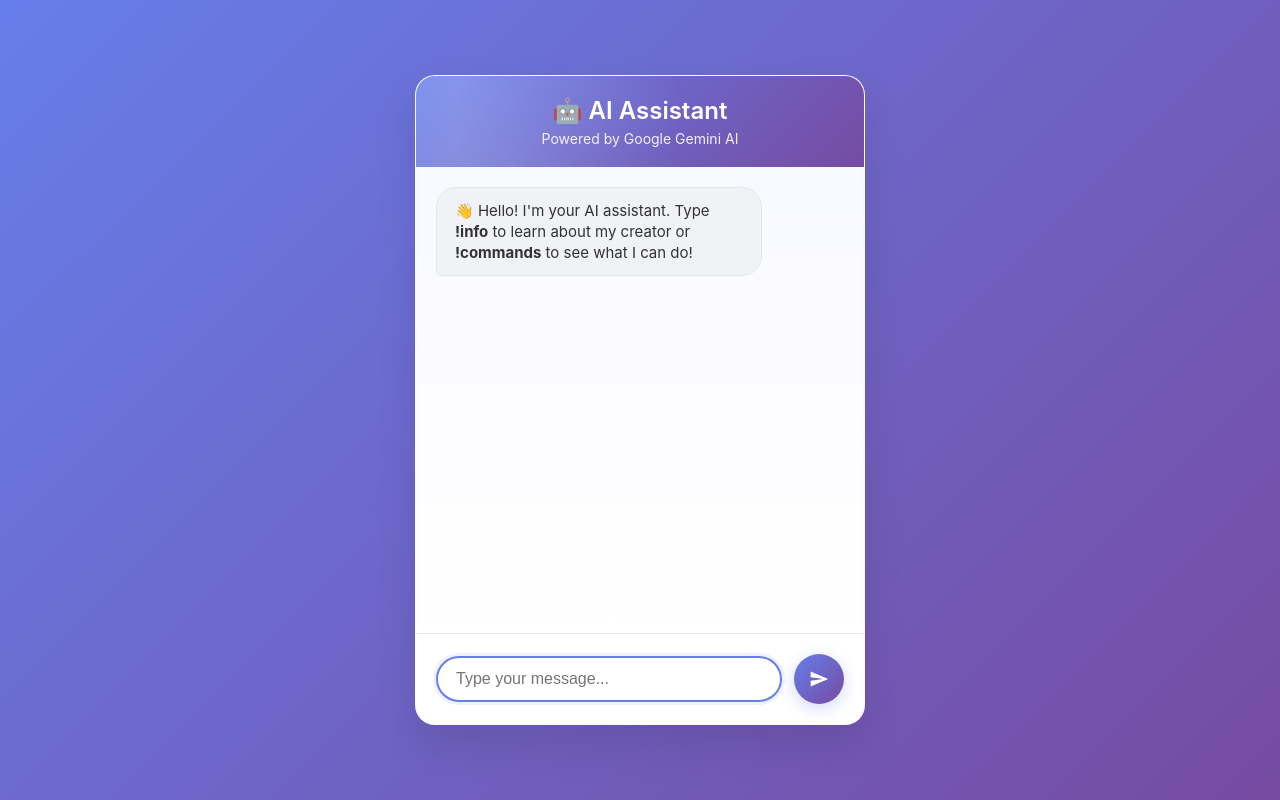
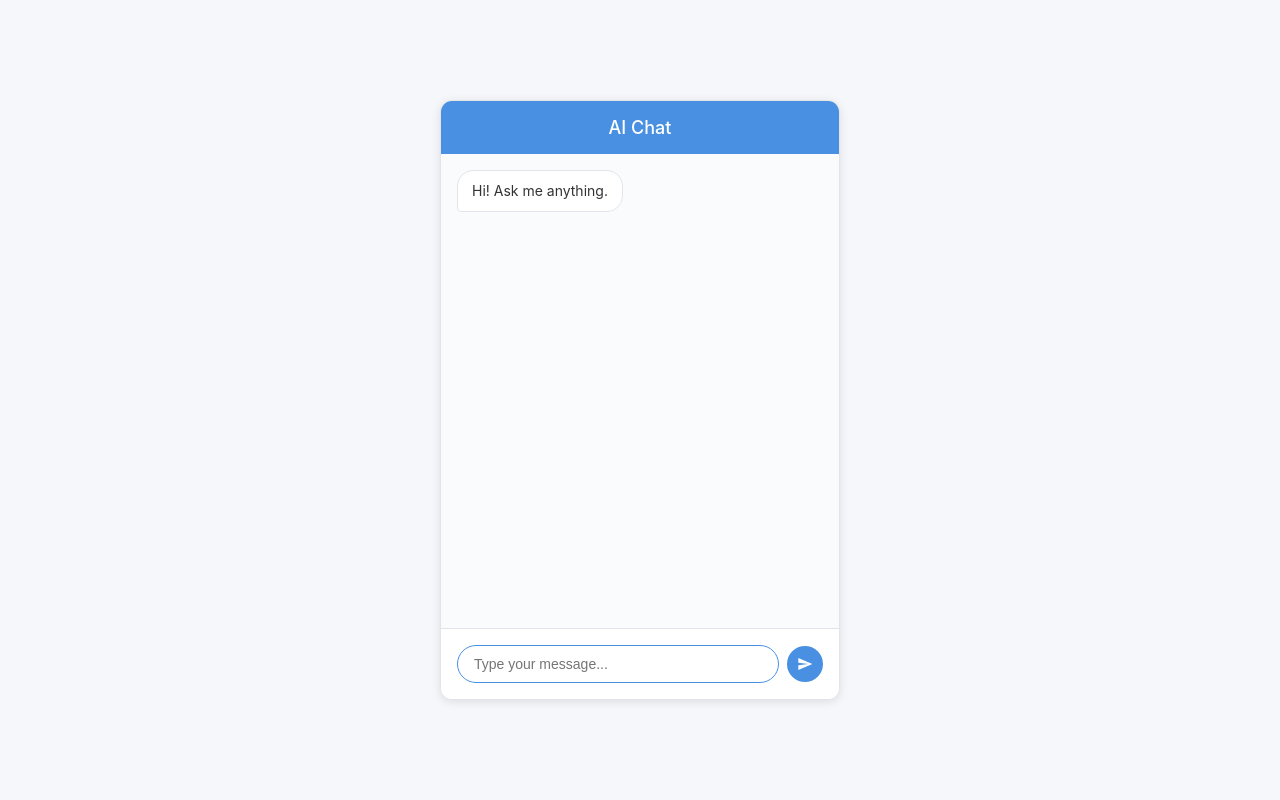
Before and after one commit to 2003Arjun/Ai-ChatBot, a Flask app: page / in a window 1280 px wide. Run offline with Flask 3, Linux system fonts and the light colour scheme.

Commit message:
feat(AI-Chatbot): Enhance chat functionality and improve UI design
- Integrate weather API for real-time weather information
- Refactor Gemini chat response to use system prompts and decode HTML entities
- Update UI to remove animations and use a simpler color scheme
- Add Markdown support for bot responses
- Optimize scrolling and improve overall user experience

```diff
--- a/AI-Chatbot/chatbot.py
+++ b/AI-Chatbot/chatbot.py
@@ -4,6 +4,7 @@ import torch
 import wikipedia
 from model import NeuralNet
 from nltk_utils import bag_of_words, tokenize
+from weather_api import get_weather
 
 # Load intents file
 with open('intents.json', 'r') as json_data:
@@ -28,9 +29,7 @@ bot_name = "Bot"
 info_triggered = False  # This keeps state between calls
 
 
-def get_weather(city):
-    # Placeholder: Replace this with real API calls
-    return f"The weather in {city} is warm and sunny with a high of 30°C."
+
 
 
 def get_response(sentence):
--- a/AI-Chatbot/requirements.txt
+++ b/AI-Chatbot/requirements.txt
@@ -6,3 +6,4 @@ torch
 nltk
 numpy
 wikipedia
+requests
--- a/AI-Chatbot/templates/index.html
+++ b/AI-Chatbot/templates/index.html
@@ -4,6 +4,7 @@
     <meta charset="UTF-8">
     <meta name="viewport" content="width=device-width, initial-scale=1.0">
     <title>AI Chatbot</title>
+    <script src="https://cdn.jsdelivr.net/npm/marked/marked.min.js"></script>
     <style>
         * {
             margin: 0;
@@ -12,8 +13,8 @@
         }
 
         body {
-            font-family: 'Inter', -apple-system, BlinkMacSystemFont, 'Segoe UI', sans-serif;
-            background: linear-gradient(135deg, #667eea 0%, #764ba2 100%);
+            font-family: -apple-system, BlinkMacSystemFont, 'Segoe UI', sans-serif;
+            background: #f5f7fa;
             min-height: 100vh;
             display: flex;
             justify-content: center;
@@ -22,18 +23,16 @@
         }
 
         .chat-container {
-            background: rgba(255, 255, 255, 0.95);
-            backdrop-filter: blur(20px);
-            border: 1px solid rgba(255, 255, 255, 0.2);
-            box-shadow: 0 20px 40px rgba(0, 0, 0, 0.1);
-            border-radius: 20px;
+            background: white;
+            border: 1px solid #e1e5e9;
+            box-shadow: 0 2px 10px rgba(0, 0, 0, 0.1);
+            border-radius: 12px;
             width: 100%;
-            max-width: 450px;
-            height: 650px;
+            max-width: 400px;
+            height: 600px;
             display: flex;
             flex-direction: column;
             overflow: hidden;
-            animation: slideUp 0.6s ease-out;
         }
 
         @keyframes slideUp {
@@ -48,76 +47,36 @@
         }
 
         .chat-header {
-            background: linear-gradient(135deg, #667eea 0%, #764ba2 100%);
+            background: #4a90e2;
             color: white;
-            padding: 20px;
+            padding: 16px;
             text-align: center;
-            position: relative;
-            overflow: hidden;
-        }
-
-        .chat-header::before {
-            content: '';
-            position: absolute;
-            top: 0;
-            left: -100%;
-            width: 100%;
-            height: 100%;
-            background: linear-gradient(90deg, transparent, rgba(255,255,255,0.2), transparent);
-            animation: shimmer 3s infinite;
-        }
-
-        @keyframes shimmer {
-            0% { left: -100%; }
-            100% { left: 100%; }
         }
 
         .chat-title {
-            font-size: 24px;
-            font-weight: 600;
-            margin-bottom: 5px;
-        }
-
-        .chat-subtitle {
-            font-size: 14px;
-            opacity: 0.9;
+            font-size: 18px;
+            font-weight: 500;
+            margin: 0;
         }
 
         #chat-box {
             flex: 1;
-            padding: 20px;
+            padding: 16px;
             overflow-y: auto;
-            background: linear-gradient(to bottom, #f8f9ff, #ffffff);
+            background: #fafbfc;
         }
 
         #chat-box::-webkit-scrollbar {
-            width: 6px;
-        }
-
-        #chat-box::-webkit-scrollbar-track {
-            background: #f1f1f1;
-            border-radius: 10px;
+            width: 4px;
         }
 
         #chat-box::-webkit-scrollbar-thumb {
-            background: linear-gradient(135deg, #667eea, #764ba2);
-            border-radius: 10px;
+            background: #ccc;
+            border-radius: 2px;
         }
 
         .message-container {
-            margin-bottom: 20px;
-            animation: fadeIn 0.5s ease-out;
-        }
-
-        @keyframes fadeIn {
-            from {
-                opacity: 0;
-                transform: translateY(10px);
-            }
-            to {
-                opacity: 1;
-                transform: translateY(0);
-            }
+            margin-bottom: 12px;
         }
 
         .user-message {
@@ -131,26 +90,34 @@
         }
 
         .message-bubble {
-            max-width: 80%;
-            padding: 12px 18px;
-            border-radius: 20px;
-            font-size: 15px;
+            max-width: 85%;
+            padding: 10px 14px;
+            border-radius: 16px;
+            font-size: 14px;
             line-height: 1.4;
             word-wrap: break-word;
-            position: relative;
         }
 
         .user-bubble {
-            background: linear-gradient(135deg, #667eea, #764ba2);
+            background: #4a90e2;
             color: white;
-            border-bottom-right-radius: 5px;
+            border-bottom-right-radius: 4px;
         }
 
         .bot-bubble {
-            background: #f0f2f5;
+            background: white;
             color: #333;
-            border-bottom-left-radius: 5px;
-            border: 1px solid #e4e6ea;
+            border-bottom-left-radius: 4px;
+            border: 1px solid #e1e5e9;
+        }
+
+        .bot-bubble ul, .bot-bubble ol {
+            margin: 8px 0;
+            padding-left: 20px;
+        }
+
+        .bot-bubble li {
+            margin: 4px 0;
         }
 
         .typing-indicator {
@@ -189,64 +156,54 @@
         }
 
         .input-area {
-            padding: 20px;
+            padding: 16px;
             background: white;
-            border-top: 1px solid #e4e6ea;
+            border-top: 1px solid #e1e5e9;
             display: flex;
-            gap: 12px;
+            gap: 8px;
             align-items: center;
         }
 
         #user-input {
             flex: 1;
-            padding: 12px 18px;
-            border: 2px solid #e4e6ea;
-            border-radius: 25px;
-            font-size: 16px;
+            padding: 10px 16px;
+            border: 1px solid #ddd;
+            border-radius: 20px;
+            font-size: 14px;
             outline: none;
-            transition: all 0.3s ease;
-            background: #f8f9ff;
+            background: #f9f9f9;
         }
 
         #user-input:focus {
-            border-color: #667eea;
+            border-color: #4a90e2;
             background: white;
-            box-shadow: 0 0 0 3px rgba(102, 126, 234, 0.1);
         }
 
         .send-button {
-            background: linear-gradient(135deg, #667eea, #764ba2);
+            background: #4a90e2;
             border: none;
             color: white;
-            width: 50px;
-            height: 50px;
+            width: 36px;
+            height: 36px;
             border-radius: 50%;
             cursor: pointer;
             display: flex;
             align-items: center;
             justify-content: center;
-            transition: all 0.3s ease;
-            box-shadow: 0 4px 15px rgba(102, 126, 234, 0.3);
         }
 
         .send-button:hover {
-            transform: translateY(-2px);
-            box-shadow: 0 6px 20px rgba(102, 126, 234, 0.4);
-        }
-
-        .send-button:active {
-            transform: translateY(0);
+            background: #357abd;
         }
 
         .send-button:disabled {
-            opacity: 0.6;
+            opacity: 0.5;
             cursor: not-allowed;
-            transform: none;
         }
 
         .send-icon {
-            width: 20px;
-            height: 20px;
+            width: 16px;
+            height: 16px;
             fill: currentColor;
         }
 
@@ -266,14 +223,13 @@
 <body>
     <div class="chat-container">
         <div class="chat-header">
-            <div class="chat-title">🤖 AI Assistant</div>
-            <div class="chat-subtitle">Powered by Google Gemini AI</div>
+            <div class="chat-title">AI Chat</div>
         </div>
 
         <div id="chat-box">
             <div class="message-container bot-message">
                 <div class="message-bubble bot-bubble">
-                    👋 Hello! I'm your AI assistant. Type <strong>!info</strong> to learn about my creator or <strong>!commands</strong> to see what I can do!
+                    Hi! Ask me anything.
                 </div>
             </div>
         </div>
@@ -298,6 +254,30 @@
     </div>
 
     <script>
+        function hasMarkdownSyntax(text) {
+            // Check if text contains common markdown patterns
+            return /^\s*[\*\-]\s+/.test(text) || // bullet points
+                   /^\s*\d+\.\s+/.test(text) || // numbered lists
+                   /\*\*.*\*\*/.test(text) || // bold
+                   /\*.*\*/.test(text) || // italic
+                   /^#+\s/.test(text); // headers
+        }
+
+        function convertMarkdownToHtml(text) {
+            // Only convert if markdown syntax is detected
+            if (!hasMarkdownSyntax(text)) {
+                return text.replace(/\n/g, '<br>');
+            }
+
+            // Use marked.js for proper markdown conversion
+            try {
+                return marked.parse(text);
+            } catch (e) {
+                // Fallback to simple line break conversion
+                return text.replace(/\n/g, '<br>');
+            }
+        }
+
         async function sendMessage() {
             const input = document.getElementById("user-input");
             const message = input.value.trim();
@@ -307,11 +287,13 @@
             const sendButton = document.getElementById("send-button");
             const typingIndicator = document.getElementById("typing-indicator");
 
-            // Add user message
-            const userMessageDiv = document.createElement('div');
-            userMessageDiv.className = 'message-container user-message';
-            userMessageDiv.innerHTML = `<div class="message-bubble user-bubble">${message}</div>`;
-            chatBox.appendChild(userMessageDiv);
+            // Add user message (skip if it's a command)
+            if (!message.startsWith('!')) {
+                const userMessageDiv = document.createElement('div');
+                userMessageDiv.className = 'message-container user-message';
+                userMessageDiv.innerHTML = `<div class="message-bubble user-bubble">${message}</div>`;
+                chatBox.appendChild(userMessageDiv);
+            }
 
             // Clear input and disable button
             input.value = "";
@@ -333,10 +315,11 @@
                 // Hide typing indicator
                 typingIndicator.style.display = 'none';
 
-                // Add bot response
+                // Add bot response with markdown conversion
                 const botMessageDiv = document.createElement('div');
                 botMessageDiv.className = 'message-container bot-message';
-                botMessageDiv.innerHTML = `<div class="message-bubble bot-bubble">${data.answer.replace(/\n/g, '<br>')}</div>`;
+                const formattedAnswer = convertMarkdownToHtml(data.answer);
+                botMessageDiv.innerHTML = `<div class="message-bubble bot-bubble">${formattedAnswer}</div>`;
                 chatBox.appendChild(botMessageDiv);
 
             } catch (error) {
```
Also changed, not shown: AI-Chatbot/gemini_chat.py (+9 -3 lines), AI-Chatbot/weather_api.py (added, +40 -0 lines).
